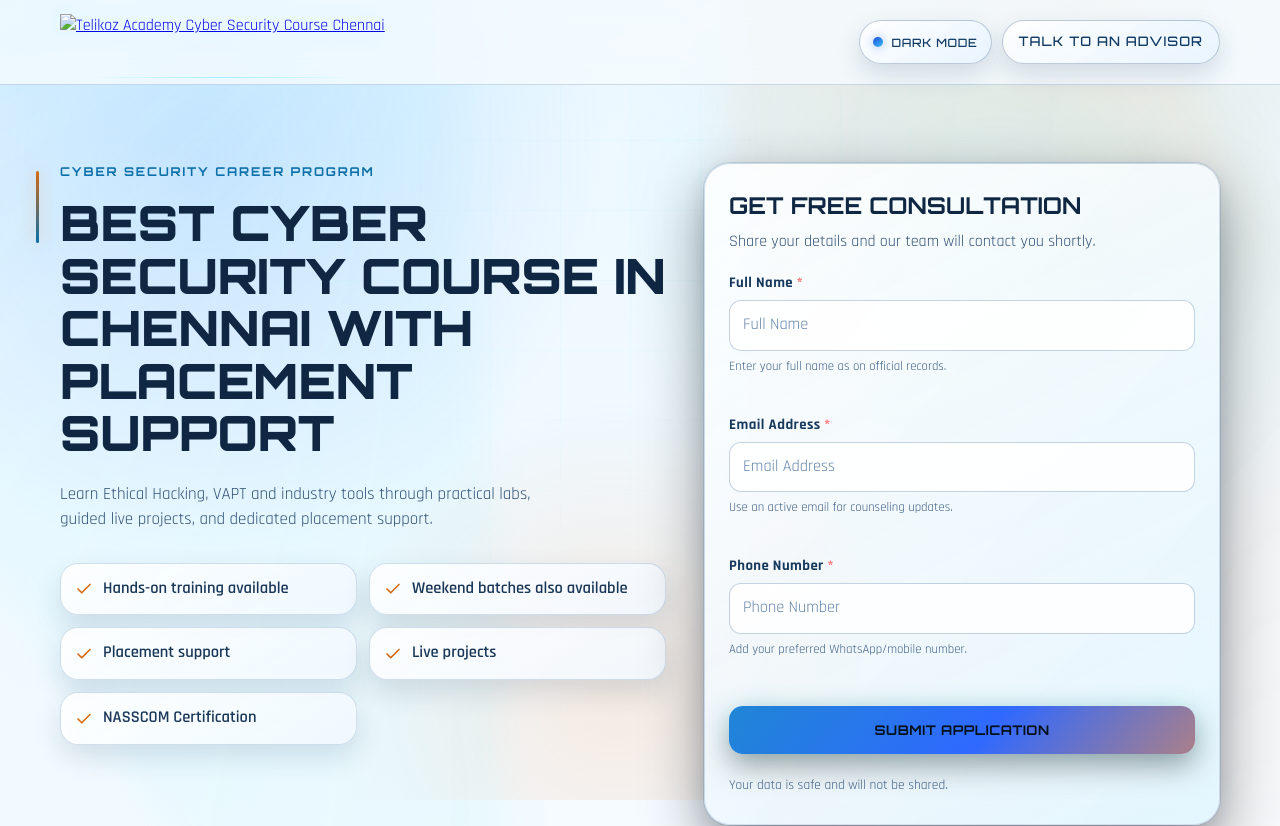
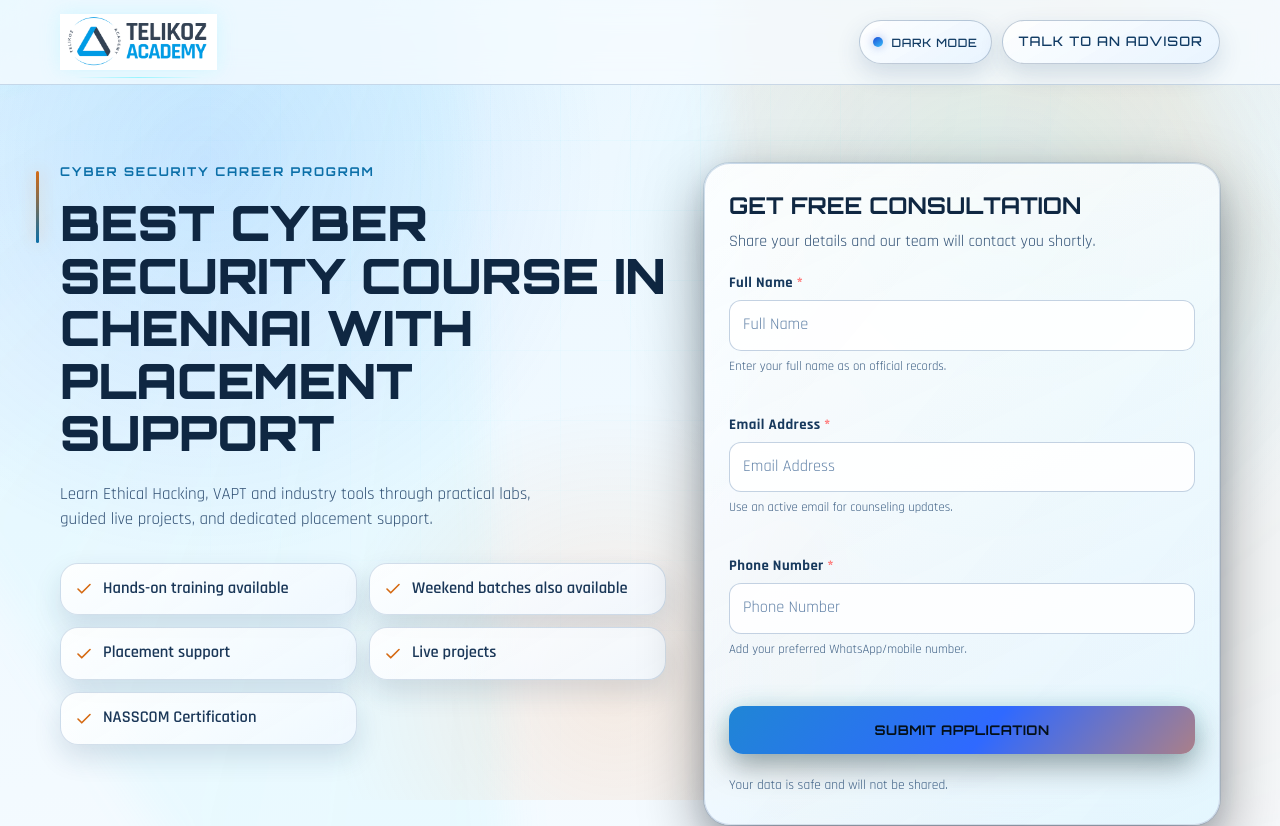
Before and after one commit to oraneAnand/telikoz, a plain HTML site: page index.html in a window 1280 px wide. Shown: the top 826 px of the page. Drawn offline with Linux system fonts and the light colour scheme; some packages are replaced by stand-ins of ours; a script that the page names is missing.

Commit message:
Update index.html

```diff
--- a/index.html
+++ b/index.html
@@ -91,7 +91,7 @@
   <header class="site-header">
     <div class="container header-inner">
       <a class="logo" href="#" aria-label="Telikoz Academy">
-        <img src="assets/logo.png" alt="Telikoz Academy Cyber Security Course Chennai">
+        <img src="assets/telikoz_logo.png" alt="Telikoz Academy Cyber Security Course Chennai">
       </a>
       <div class="header-actions">
         <button class="theme-toggle" id="themeToggle" type="button" aria-label="Switch color theme" aria-pressed="false">
```
